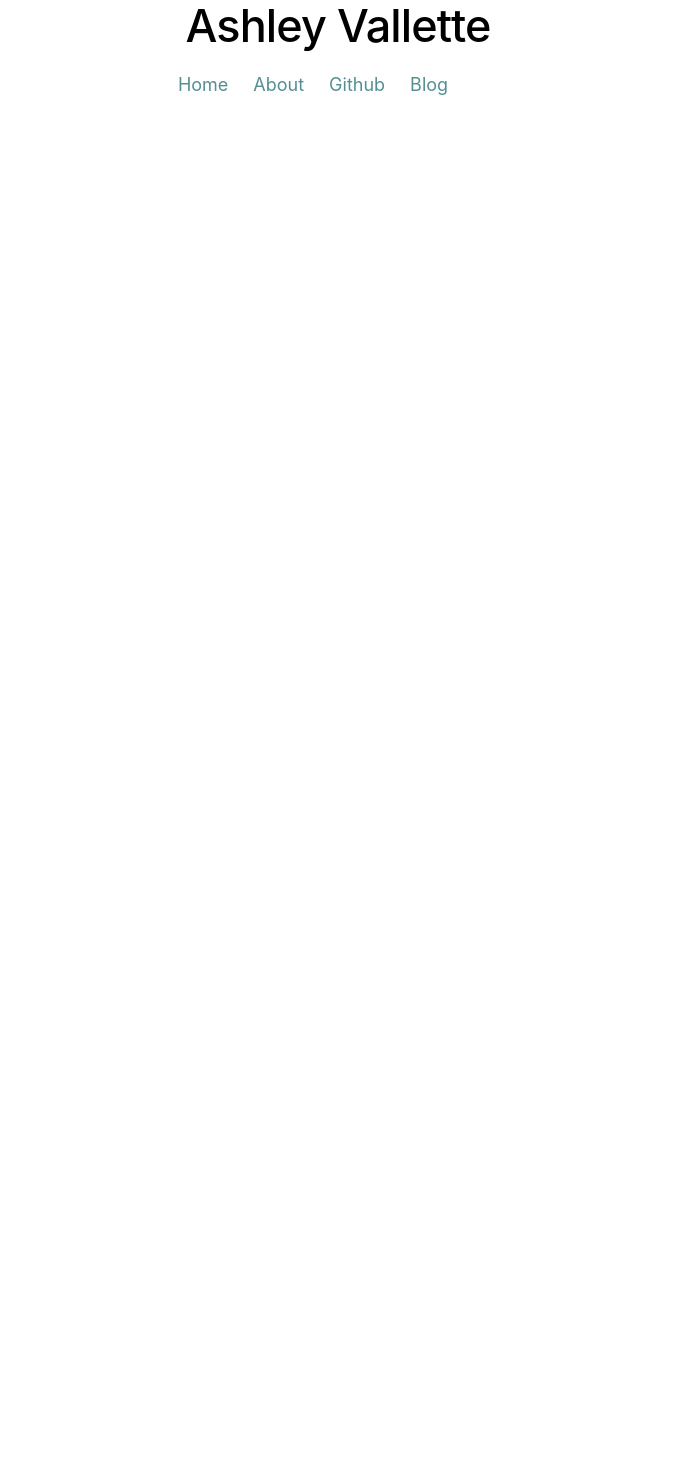
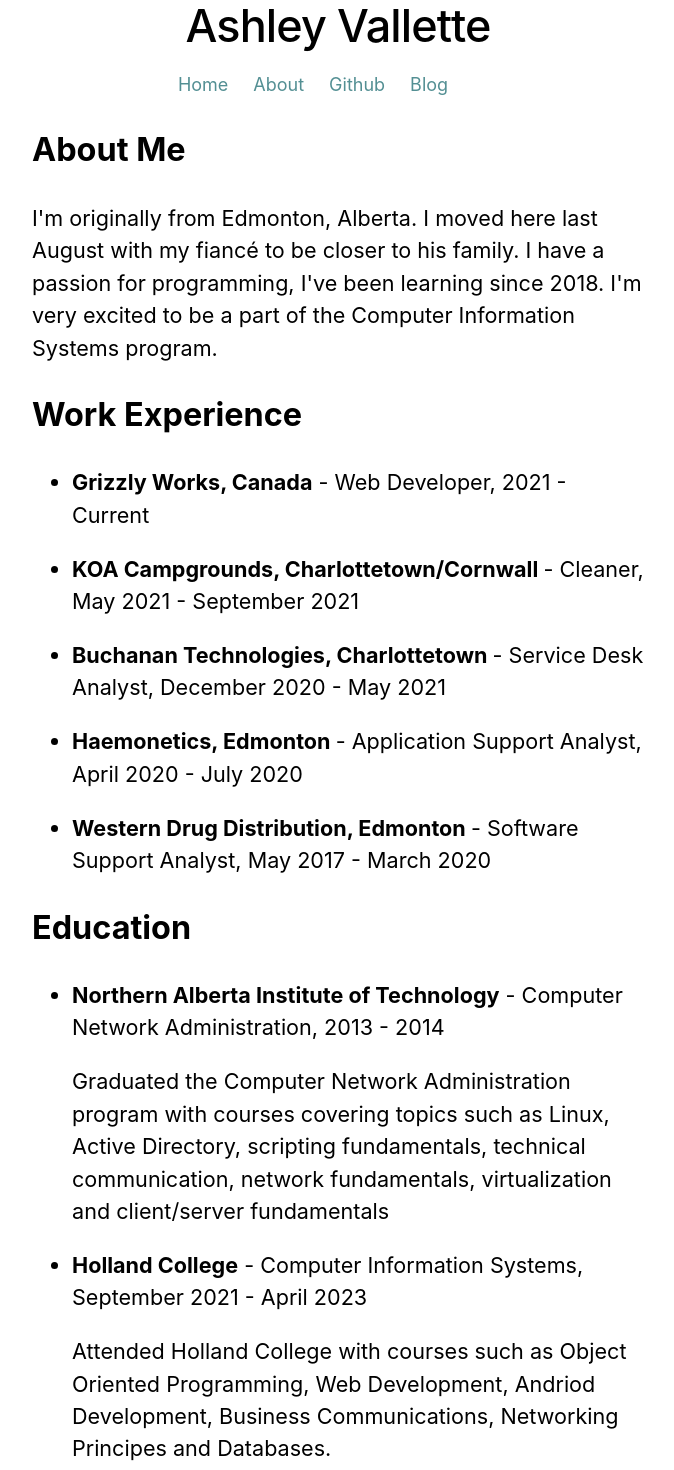
Before and after one commit to ashmval/nextjs-portfolio, a Next.js app: page /about in a window 1280 px wide. Shown: the part 260-1730 px from the top of the page, without its empty margins (302-976 px from the left). Before the commit the page ends 800 px from the top, so only its background shows below. Built offline with nearby package versions, Linux system fonts and the light colour scheme.

Commit message:
Updated about page.

```diff
--- a/pages/about.js
+++ b/pages/about.js
@@ -14,13 +14,67 @@ export default function About() {
                 <title>{siteTitle}</title>
             </Head>
             <section className={utilStyles.headingMd}>
+                <h2>
+                    About Me
+                </h2>
                 <p>
-
+                    {/*Fix this */}
+                    I'm originally from Edmonton, Alberta.
+                    I moved here last August with my fiancé to be closer to his family.
+                    I have a passion for programming, I've been learning since 2018.
+                    I'm very excited to be a part of the Computer Information Systems program.
                 </p>
-                <p>
-
-                </p>
-            </section>
+                    <div>
+                        <h2>Work Experience</h2>
+                        <ul>
+                            <li className="title">
+                                <strong>Grizzly Works, Canada</strong> - Web Developer, 2021 - Current
+                            </li>
+                            <li className="title">
+                                <p>
+                                    <strong>KOA Campgrounds, Charlottetown/Cornwall </strong> - Cleaner, May 2021 - September 2021
+                                </p>
+                            </li>
+                            <li className="title">
+                                <p>
+                                    <strong> Buchanan Technologies, Charlottetown </strong> - Service Desk Analyst, December 2020 - May 2021
+                                </p>
+                            </li>
+                            <li className="title">
+                                <p>
+                                    <strong>Haemonetics, Edmonton </strong>- Application Support Analyst, April 2020 - July 2020
+                                </p>
+                            </li>
+                            <li className="title">
+                                <p>
+                                    <strong>Western Drug Distribution, Edmonton </strong>- Software Support Analyst, May 2017 - March 2020
+                                </p>
+                            </li>
+                        </ul>
+                    </div>
+                <div>
+                    <h2>Education</h2>
+                    <ul>
+                        <li className="title">
+                            <strong>Northern Alberta Institute of Technology</strong> - Computer Network Administration,
+                            2013 - 2014
+                            <p>
+                                Graduated the Computer Network Administration program with courses covering topics such
+                                as Linux, Active Directory, scripting fundamentals, technical communication, network
+                                fundamentals, virtualization and client/server fundamentals
+                            </p>
+                        </li>
+                        <li className="title">
+                            <strong>Holland College</strong> - Computer Information Systems, September 2021 - April 2023
+                            <p>
+                                Attended Holland College with courses such as Object Oriented Programming, Web
+                                Development, Andriod Development, Business Communications, Networking Principes and
+                                Databases.
+                            </p>
+                        </li>
+                    </ul>
+                </div>
+                </section>
 
         </Layout>
     )
```
